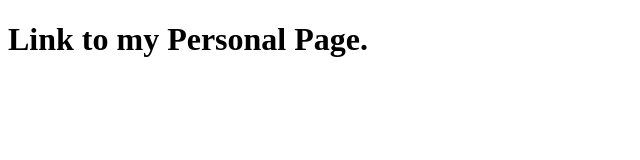
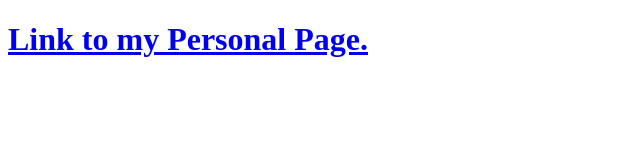
Before and after one commit to DJKullas/CS4550, a plain HTML site: page hw01/default/index.html in a window 1280 px wide. Shown: the whole page, without its empty margins (0-640 px from the left). Drawn offline with Linux system fonts and the light colour scheme.

Commit message:
Update index.html

```diff
--- a/hw01/default/index.html
+++ b/hw01/default/index.html
@@ -5,7 +5,7 @@
 </head>
 
 <body>
-  <h1 <a href="hw01.djkullas.com">Link to my Personal Page.</a></h2>
+  <h1><a href="hw01.djkullas.com">Link to my Personal Page.</a></h1>
 </body>
 
 </html>
```
